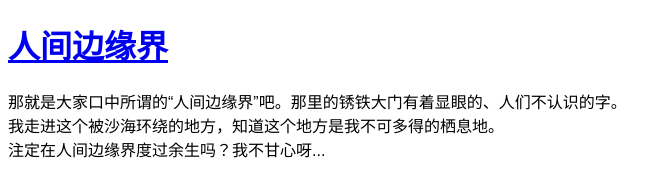
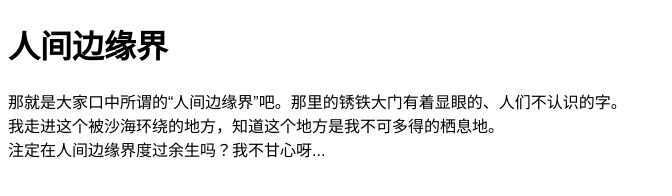
Before and after one commit to IGBY-Klek/FWXZ, a plain HTML site: page index.html in a window 1280 px wide. Shown: the whole page, without its empty margins (0-672 px from the left). Drawn offline with Linux system fonts and the light colour scheme.

Commit message:
Update index.html

```diff
--- a/index.html
+++ b/index.html
@@ -6,7 +6,7 @@
 </head>
    <body>
     <h1 style="font-family: sans-serif">
-	<a id="人间边缘界" href="#人间边缘界">人间边缘界</a>
+	人间边缘界</a>
 </h1>
     <p style="font-size: 16px; font-family: sans-serif">那就是大家口中所谓的“人间边缘界”吧。那里的锈铁大门有着显眼的、人们不认识的字。<br>我走进这个被沙海环绕的地方，知道这个地方是我不可多得的栖息地。<br>注定在人间边缘界度过余生吗？我不甘心呀...</p>
    </body>
```
